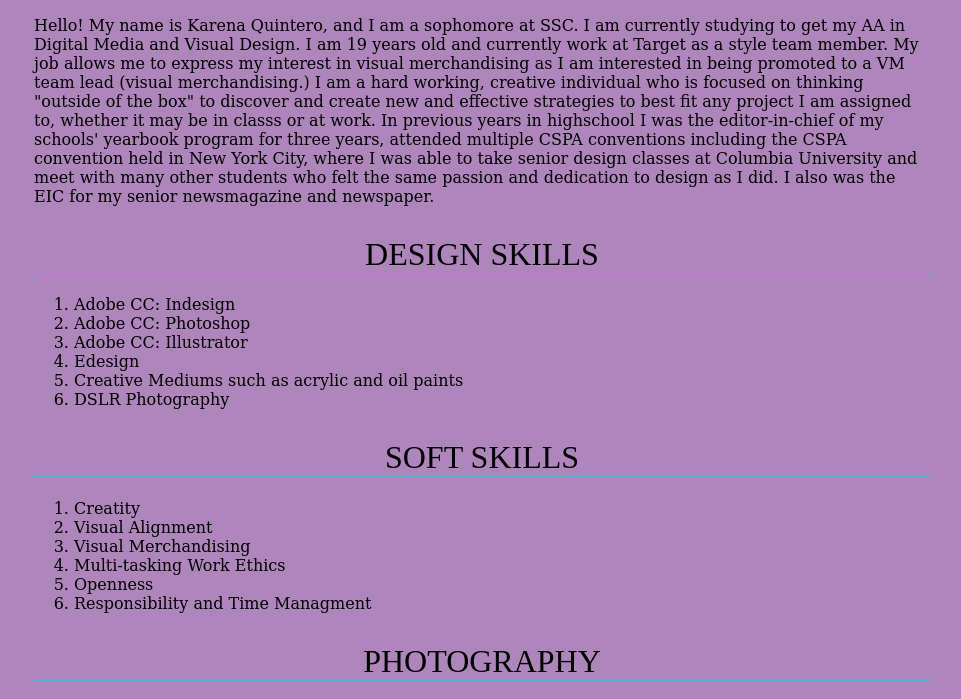
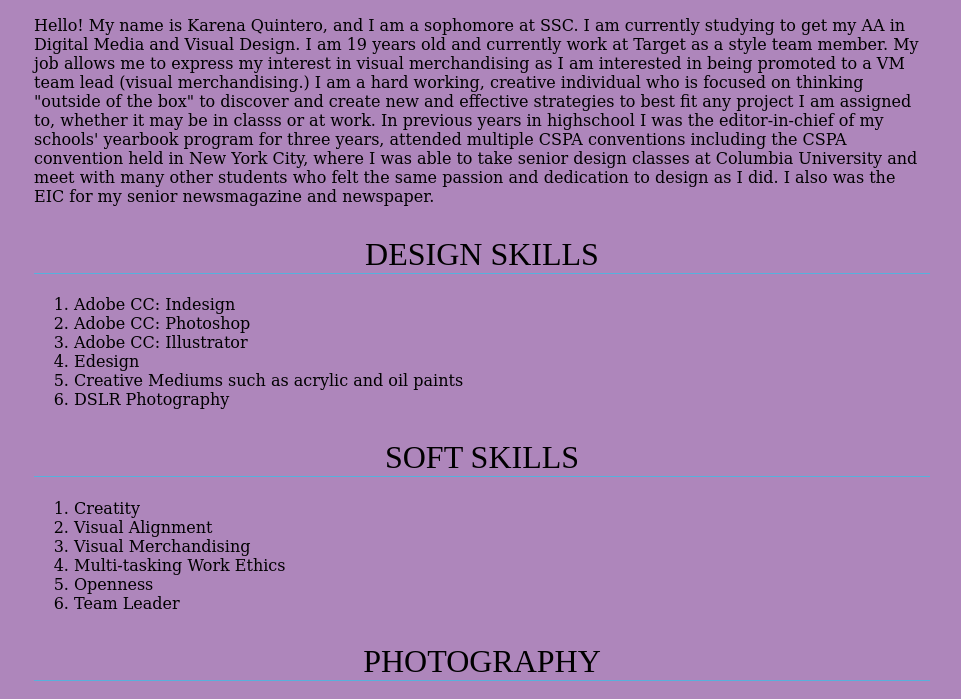
Before and after one commit to quinterokarena/web-prescence-final, a plain HTML site: page index.html in a window 1280 px wide. Shown: the top 699 px of the page, without its empty margins (158-1119 px from the left). Drawn offline with Linux system fonts and the light colour scheme.

Commit message:
Update index.html

```diff
--- a/index.html
+++ b/index.html
@@ -37,7 +37,7 @@ body {
 	<li>Visual Merchandising</li>
 	<li>Multi-tasking Work Ethics</li>
 	<li>Openness</li>
-	<li>Responsibility and Time Managment</li>
+	<li>Team Leader</li>
 	</ol>
 <h1>Photography</h1>
 <img src="curious.PNG" alt="curious" width="750" height="500"/>
```
